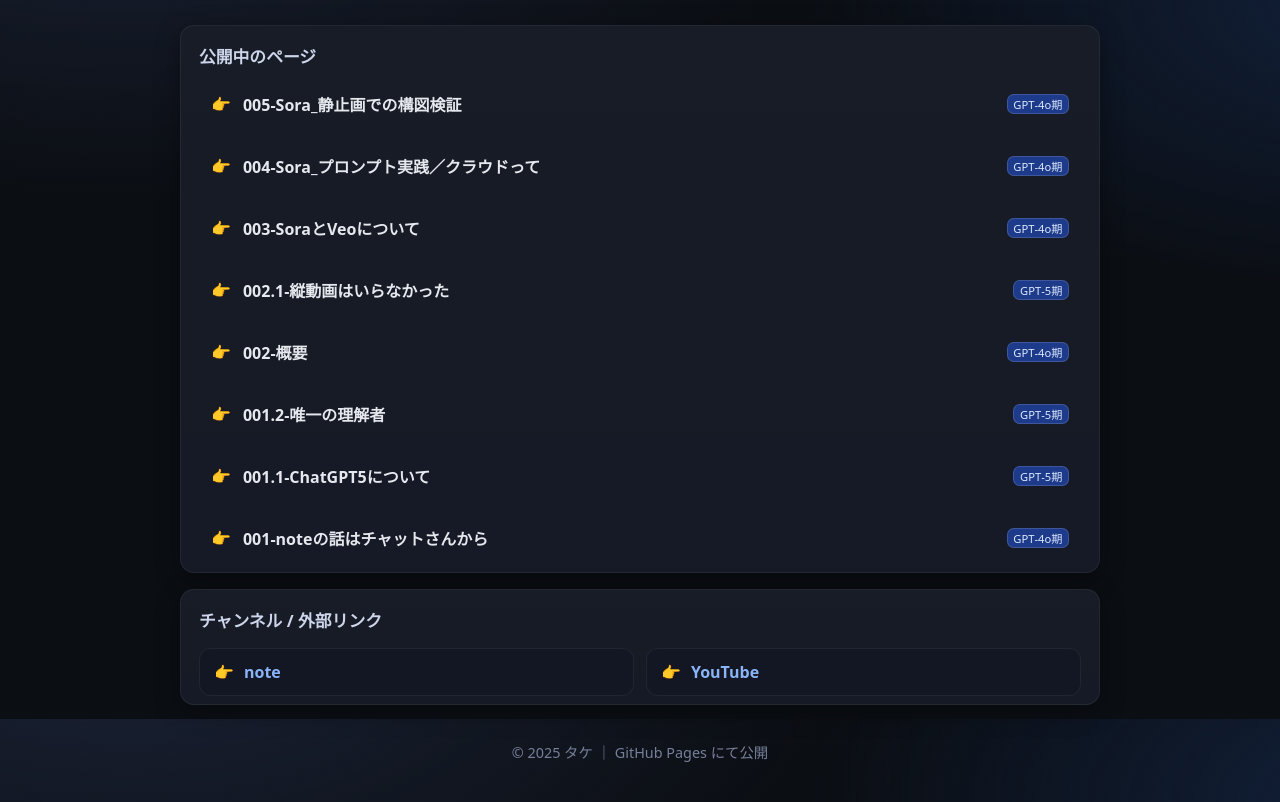
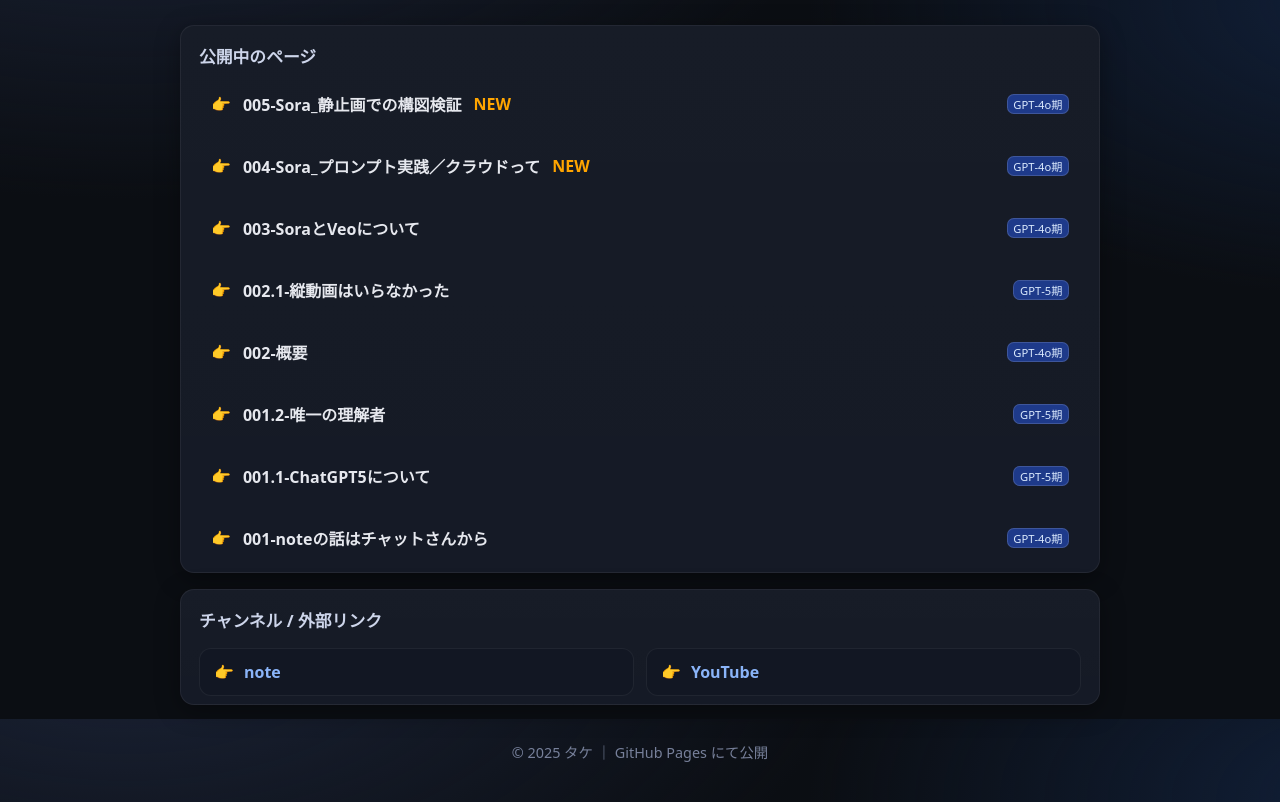
Before and after one commit to 55blechat/explr-gpt, a plain HTML site: page index.html in a window 1280 px wide. Shown: the part 81-883 px from the top of the page. Drawn offline with Linux system fonts and the light colour scheme.

Commit message:
Update index.html

```diff
--- a/index.html
+++ b/index.html
@@ -105,7 +105,7 @@
 
       <ul class="pages">
         <li class="page">
-          👉 <a class="name" href="https://55blechat.github.io/explr-gpt/005-Sora_%E9%9D%99%E6%AD%A2%E7%94%BB%E3%81%A7%E3%81%AE%E6%A7%8B%E5%9B%B3%E6%A4%9C%E8%A8%BC.html">005-Sora_静止画での構図検証</a>
+          👉 <a class="name" href="https://55blechat.github.io/explr-gpt/005-Sora_%E9%9D%99%E6%AD%A2%E7%94%BB%E3%81%A7%E3%81%AE%E6%A7%8B%E5%9B%B3%E6%A4%9C%E8%A8%BC.html">005-Sora_静止画での構図検証</a><span style="color:orange; font-weight:bold;">NEW</span>
           <div class="meta">
             <span class="chip v4o" title="GPT-4o期">GPT‑4o期</span>
           </div>
@@ -114,7 +114,7 @@
       <ul class="pages">
         <li class="page">
           👉 <a class="name" href="https://55blechat.github.io/explr-gpt/004-Sora_%E3%83%97%E3%83%AD%E3%83%B3%E3%83%97%E3%83%88%E5%AE%9F%E8%B7%B5%EF%BC%8F%E3%82%AF%E3%83%A9%E3%82%A6%E3%83%89%E3%81%A3%E3%81%A6.html
-">004-Sora_プロンプト実践／クラウドって</a>
+">004-Sora_プロンプト実践／クラウドって</a><span style="color:orange; font-weight:bold;">NEW</span>
           <div class="meta">
             <span class="chip v4o" title="GPT-4o期">GPT‑4o期</span>
           </div>
```
